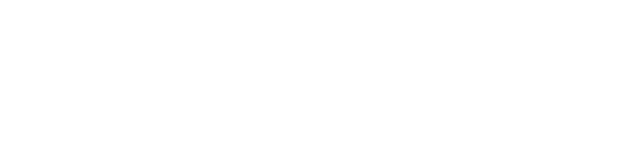
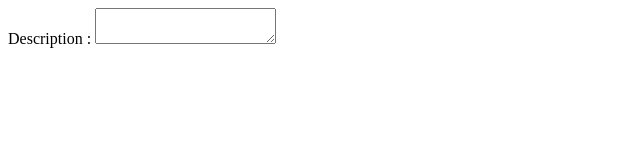
Before and after one commit to Abdoulkader-the-dev/mon-cv, a plain HTML site: page index.html in a window 1280 px wide. Shown: the whole page, without its empty margins (0-640 px from the left). Drawn offline with Linux system fonts and the light colour scheme.

Commit message:
mise en place de la section description

```diff
--- a/index.html
+++ b/index.html
@@ -8,5 +8,10 @@
 </head>
 <body>
 
+  <section>
+    <label for="description">Description :</label>
+    <textarea name="description"></textarea>
+  </section>
+
 </body>
 </html>
```
